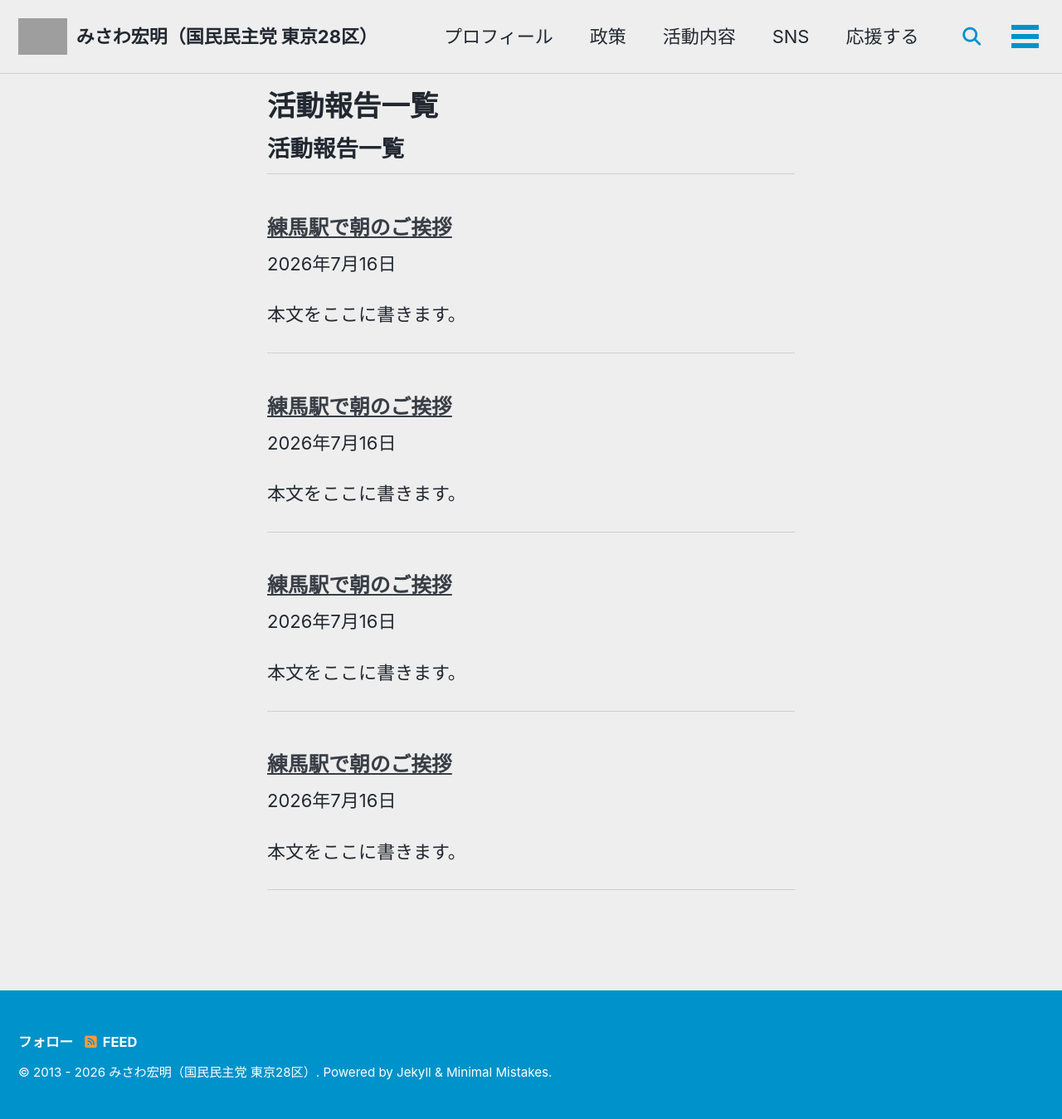
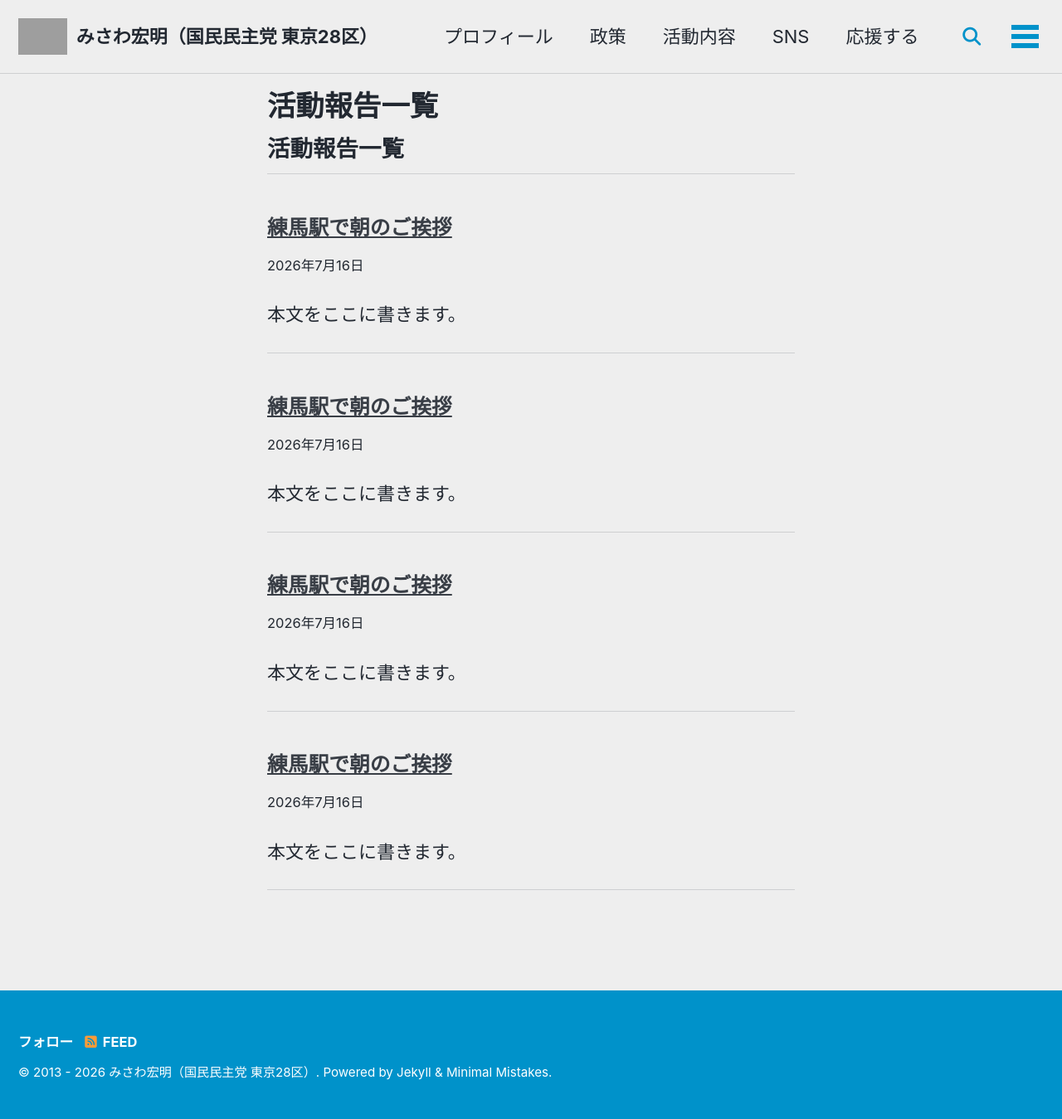
Before and after one commit to 1f10230248/misawa_HP, a Jekyll site: the page built from pages/activity.md, in a window 1280 px wide. Shown: the whole page at 83% size. Built offline with Jekyll 4.4.1, drawn with Linux system fonts in a browser that asks for light colours; cached includes are drawn as plain includes; grey boxes are pictures that could not be loaded.

Commit message:
Update activity.md

```diff
--- a/pages/activity.md
+++ b/pages/activity.md
@@ -10,7 +10,7 @@ permalink: /activity/
 
 {% for post in posts %}
 ### [{{ post.title }}]({{ post.url }})
-{{ post.date | date: "%Y年%-m月%-d日" }}
+<small>{{ post.date | date: "%Y年%-m月%-d日" }}</small>
 
 {{ post.excerpt }}
 
```
